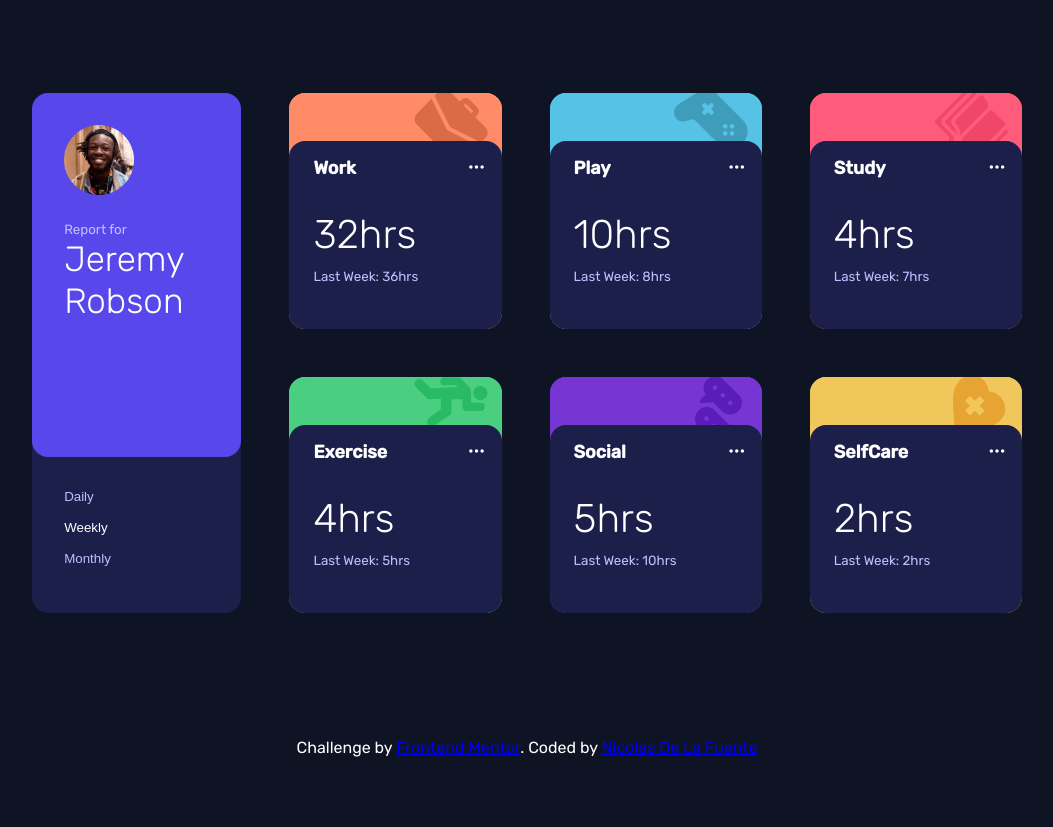
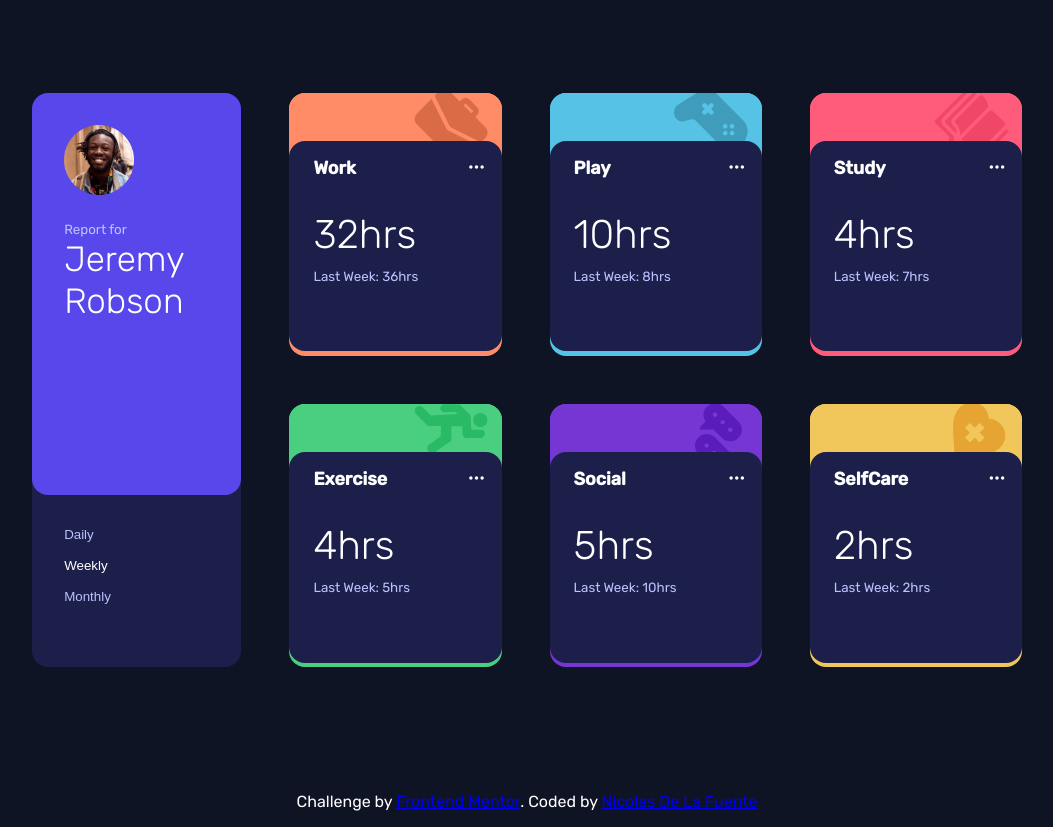
Before and after one commit to NicoDeLaFuente/time-tracking-dashboard-frontendmentor, a plain HTML site: page index.html in a window 1280 px wide. Shown: the whole page, without its empty margins (113-1166 px from the left). Before the commit the page ends 800 px from the top, so only its background shows below. Drawn offline with nearby package versions, Linux system fonts and the light colour scheme.

Commit message:
corrected style and add a new readme

```diff
--- a/style/style.css
+++ b/style/style.css
@@ -16,7 +16,7 @@ body {
     align-items: center;
     gap:3rem;
     padding: 5.8rem;
-    max-height: 100vh;
+    height: 95vh;
 
 }
 
@@ -29,14 +29,14 @@ body {
      "work-card play-card study-card"
      "exercise-card social-card selfcare-card";
     gap: 3rem;
-    height: 65vh;
+    height: 100%;
 
 }
 
 .big-card {
     /* grid-area: big-card; */
     flex:.2;
-    height: 65vh;
+    height: 100%;
     background-color: hsl(235, 46%, 20%);
     border-radius: 1rem;
 }
```
Also changed, not shown: 2 other files.
